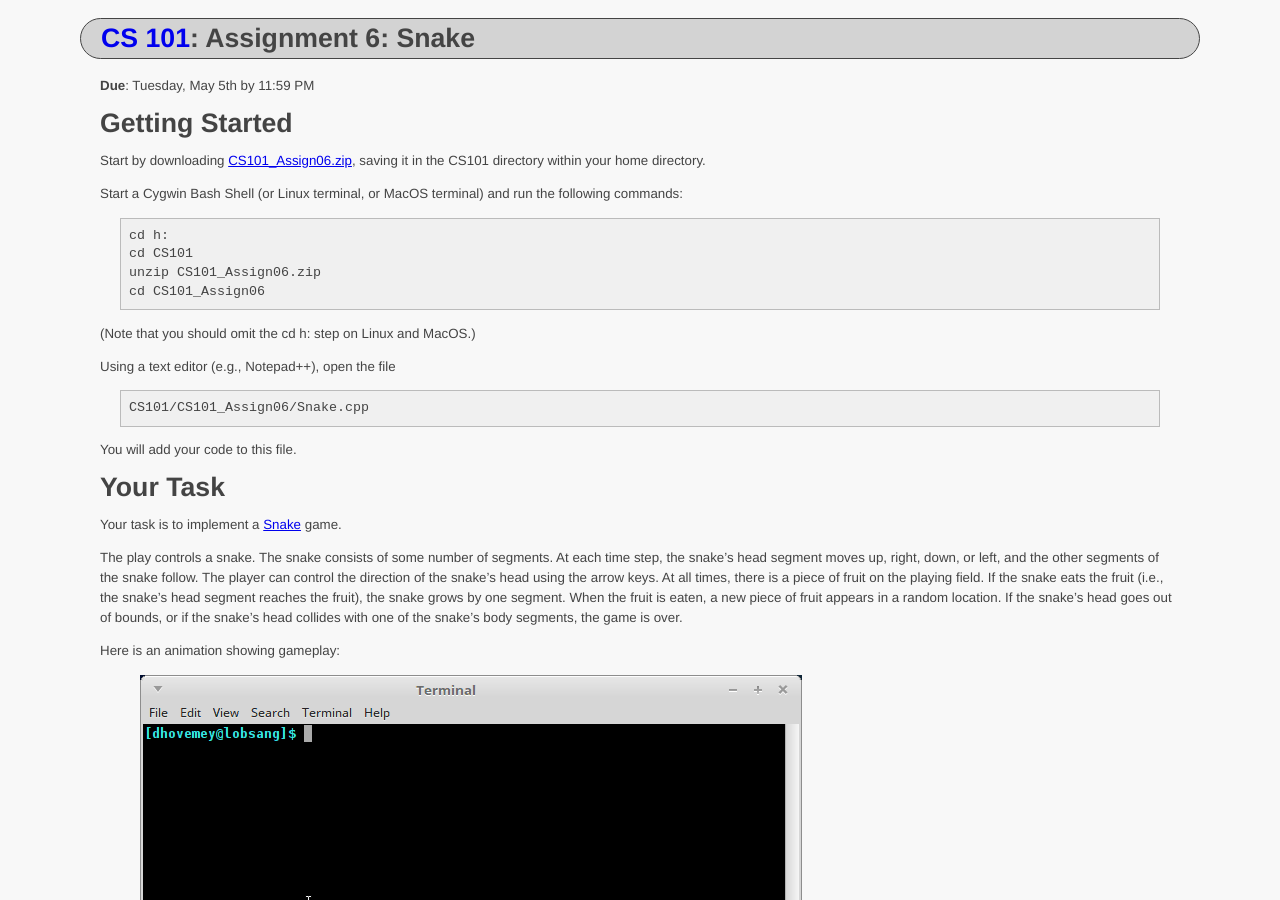
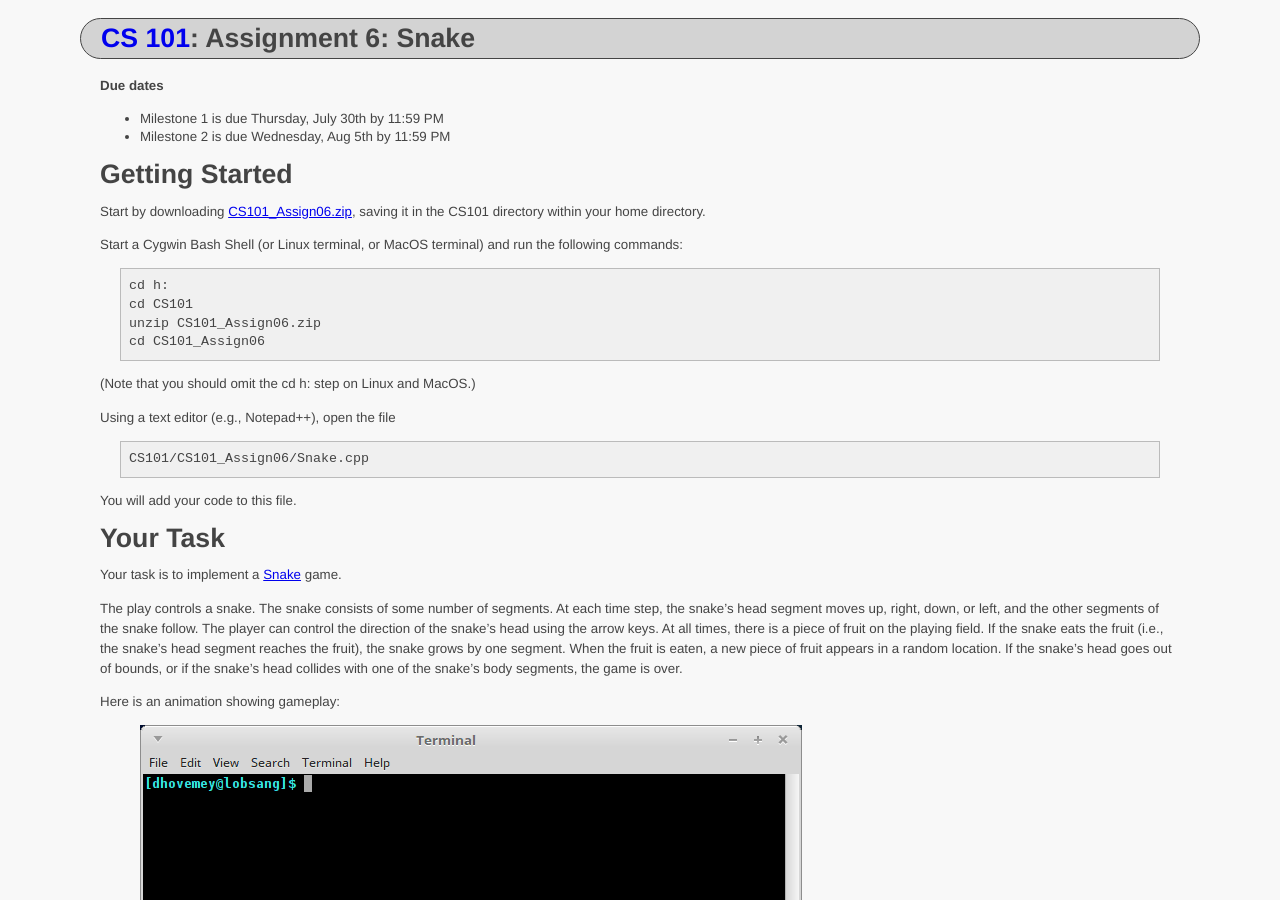
Before and after one commit to ycpcs/cs101-summer2015, a Jekyll site: the page built from assign/assign06.md, in a window 1280 px wide and 900 px high. Built offline with Jekyll 4.4.1, drawn with Linux system fonts in a browser that asks for light colours; Markdown is read by kramdown in place of the engine named in the settings; some of the changed text lies outside the part shown.

Commit message:
add last assignment
add last assignment

```diff
--- a/assign/assign06.md
+++ b/assign/assign06.md
@@ -3,7 +3,10 @@
 title: "Assignment 6: Snake"
 ---
 
-**Due**: Tuesday, May 5th by 11:59 PM
+**Due dates**
+
+-   Milestone 1 is due Thursday, July 30th by 11:59 PM
+-   Milestone 2 is due Wednesday, Aug 5th by 11:59 PM
 
 # Getting Started
 
@@ -48,12 +51,19 @@
 
 This is a substantial assignment.  Here is a suggested approach to getting all of the features of the program working:
 
+Milestone 1 - render and move the snake
+---------------------------------------
+
 1. Define `struct Point` and `struct Snake` data types.
 2. Add fields to `struct Scene` to represent the snake.
 3. Add code to `scene_init` to initialize the snake.
 4. Add code to `scene_render` to draw the segments of the snake.  The snake should be visible, but will not move.
 5. Add code to `scene_update` to move the snake by adding a new head segment and removing the current tail segment. The snake will now move in one direction.
 6. Add code to `scene_update` to check for keypresses, changing the direction of the snake as appropriate when an arrow key is pressed.  Now you should be able to control the snake.
+
+Milestone 2 - add boundary detection and fruit
+----------------------------------------------
+
 7. Add code to `scene_update` to detect if the snake's head has moved out of bounds, and if so, set a "game over" flag in the `struct Scene`.  Also, add code to `scene_render` to print a game over message when the game over flag is set.
 8. Add code to `scene_update` to detect if the snake's head has collided with any of its body segments, and if so, set a game over flag in `struct Scene`.
 9. Add code to check whether the snake's head is in the same place as the piece of fruit, and if so, increase the player's score, increase the snake's number of segments by 1, and place a new piece of fruit in a random location.  (Make sure that the new fruit location isn't in the same place as any of the snake's segments.)
@@ -132,10 +142,15 @@
 
 Your grade will be determined according to the following criteria:
 
+Milestone 1 (50 points)
+
 * `struct Scene` has representation of snake: 10
 * snake is displayed: 10
 * snake moves: 15
 * player can control snake: 15
+
+Milestone 2 (75 points)
+
 * game ends when snake goes out of bounds: 10
 * game ends when snake's head collides with its body: 10
 * `struct Scene` has representation of fruit: 5
```
Also changed, not shown: assign/index.md (+1 -1 lines), index.md (+3 -0 lines).
